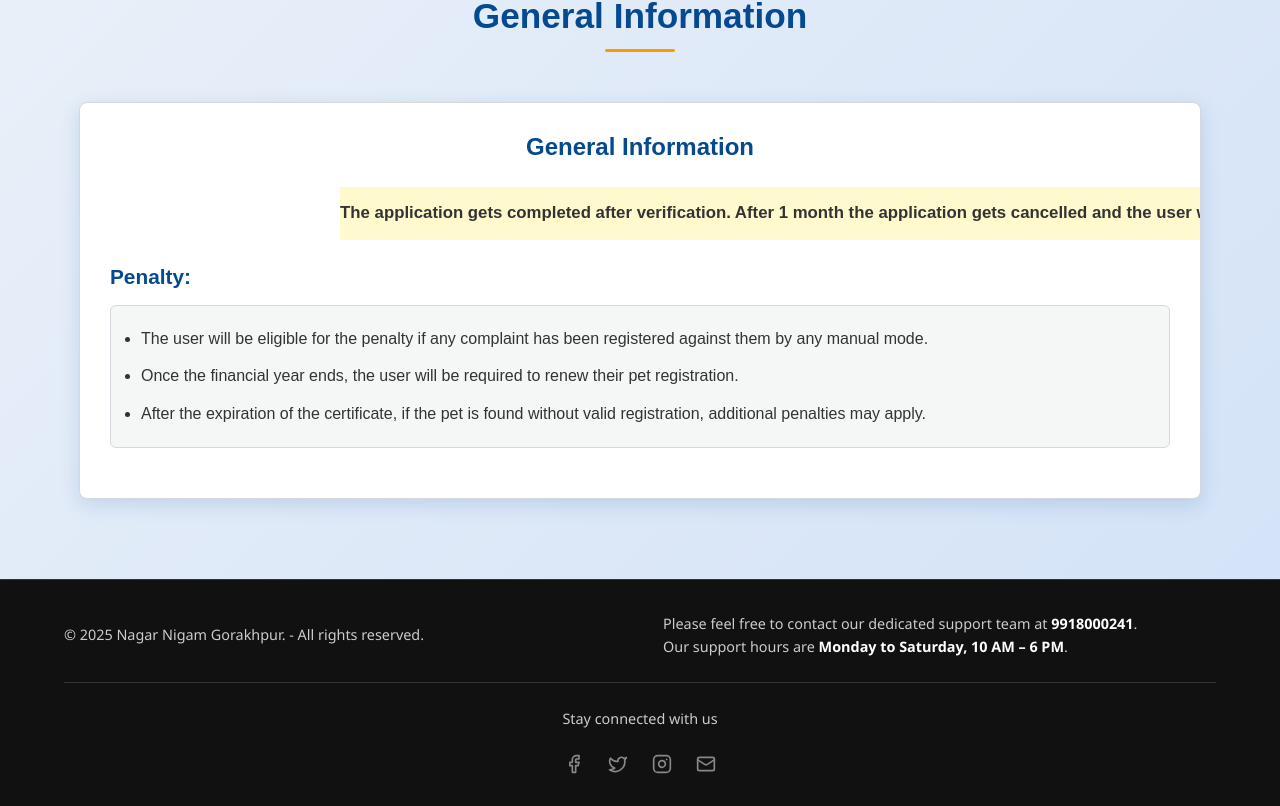
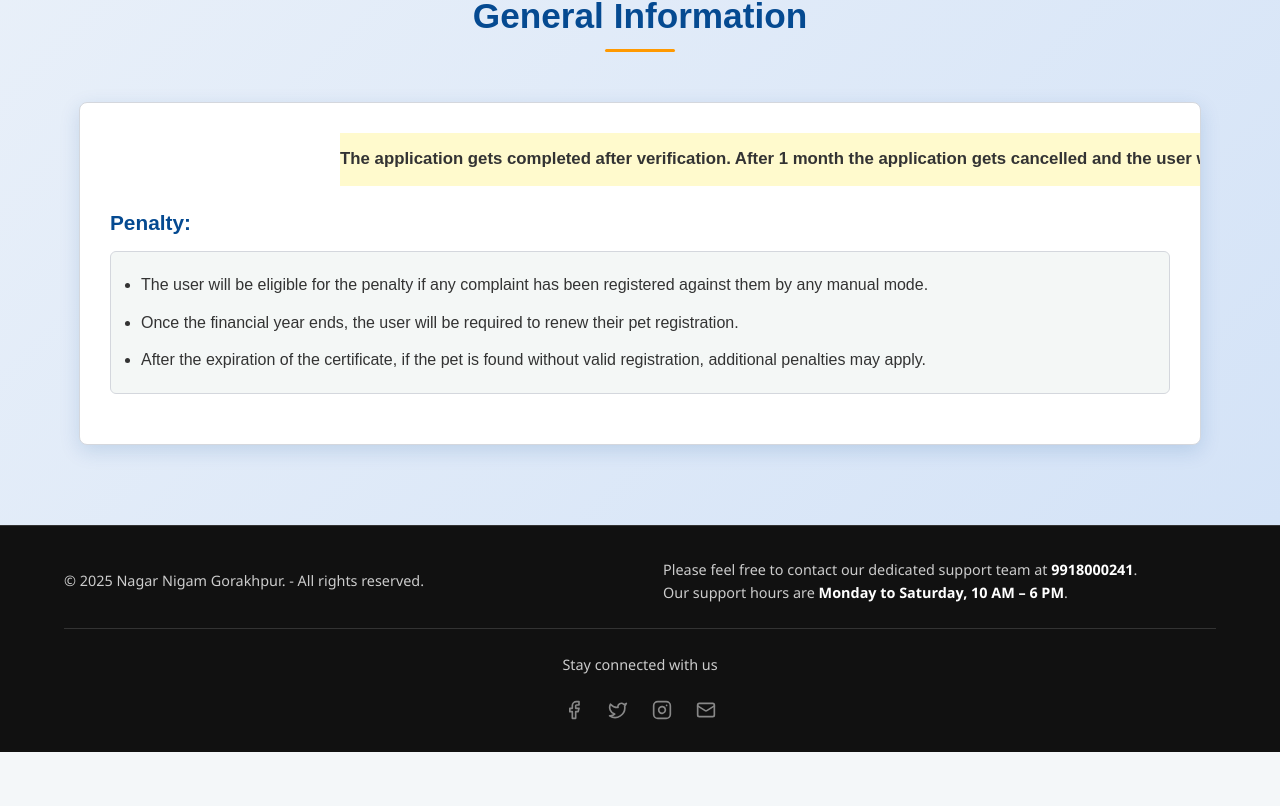
Before and after one commit to himanshuu932/dog-registration, a React (Create React App) app in the folder client/: page / in a window 1280 px wide. Shown: the part 2552-3358 px from the top of the page. After the commit the page ends 3304 px from the top, so only its background shows below. Built offline with nearby package versions, Linux system fonts and the light colour scheme.

Commit message:
enhance moing warning

```diff
--- a/client/src/components/Home/GeneralInfo.jsx
+++ b/client/src/components/Home/GeneralInfo.jsx
@@ -9,7 +9,7 @@ const GeneralInformation = () => {
 
         <div className="info-card-wrapper">
           <div className="gov-portal-info-card">
-            <h2 className="gov-portal-info-card-title">General Information</h2>
+
             <p className="moving-warning" aria-live="polite">
               The application gets completed after verification. After 1 month the
               application gets cancelled and the user will
```
